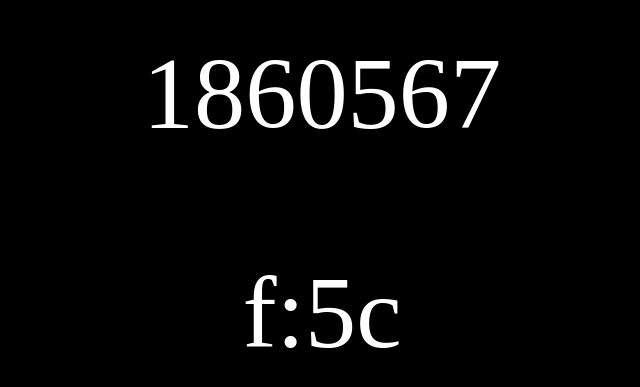
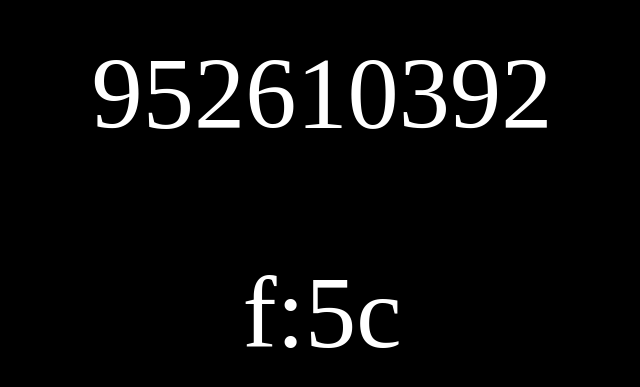
Before and after one commit to K0baU/estime, a plain HTML site: page index.html in a window 1280 px wide. Shown: the part 383-770 px from the top of the page, without its empty margins (318-958 px from the left). Drawn offline with Linux system fonts and the light colour scheme.

Commit message:
Update index.html

```diff
--- a/index.html
+++ b/index.html
@@ -9,7 +9,7 @@ const add = n => {
 const f = () => {
   const date = Date.now();
   document.body.textContent = "";
-  add(/*(date>>20).toString(16)+"q"*/date>>10);
+  add(/*(date>>20).toString(16)+"q"*/date>>1);
   add((date>>16 & (1<<4)-1).toString(16)+":"+(date>>8 & (1<<8)-1).toString(16));
   requestAnimationFrame(f);
 };
```
